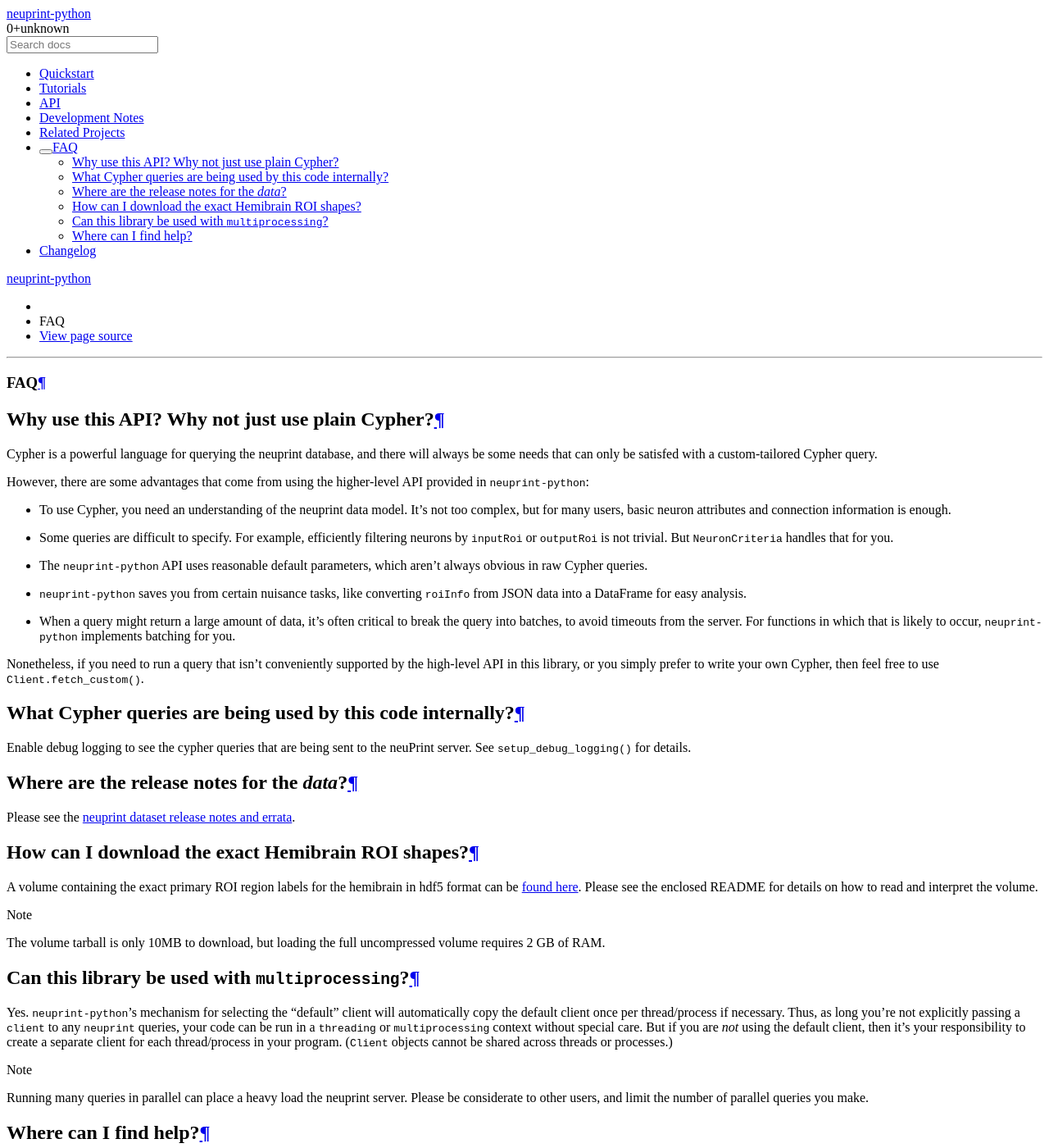
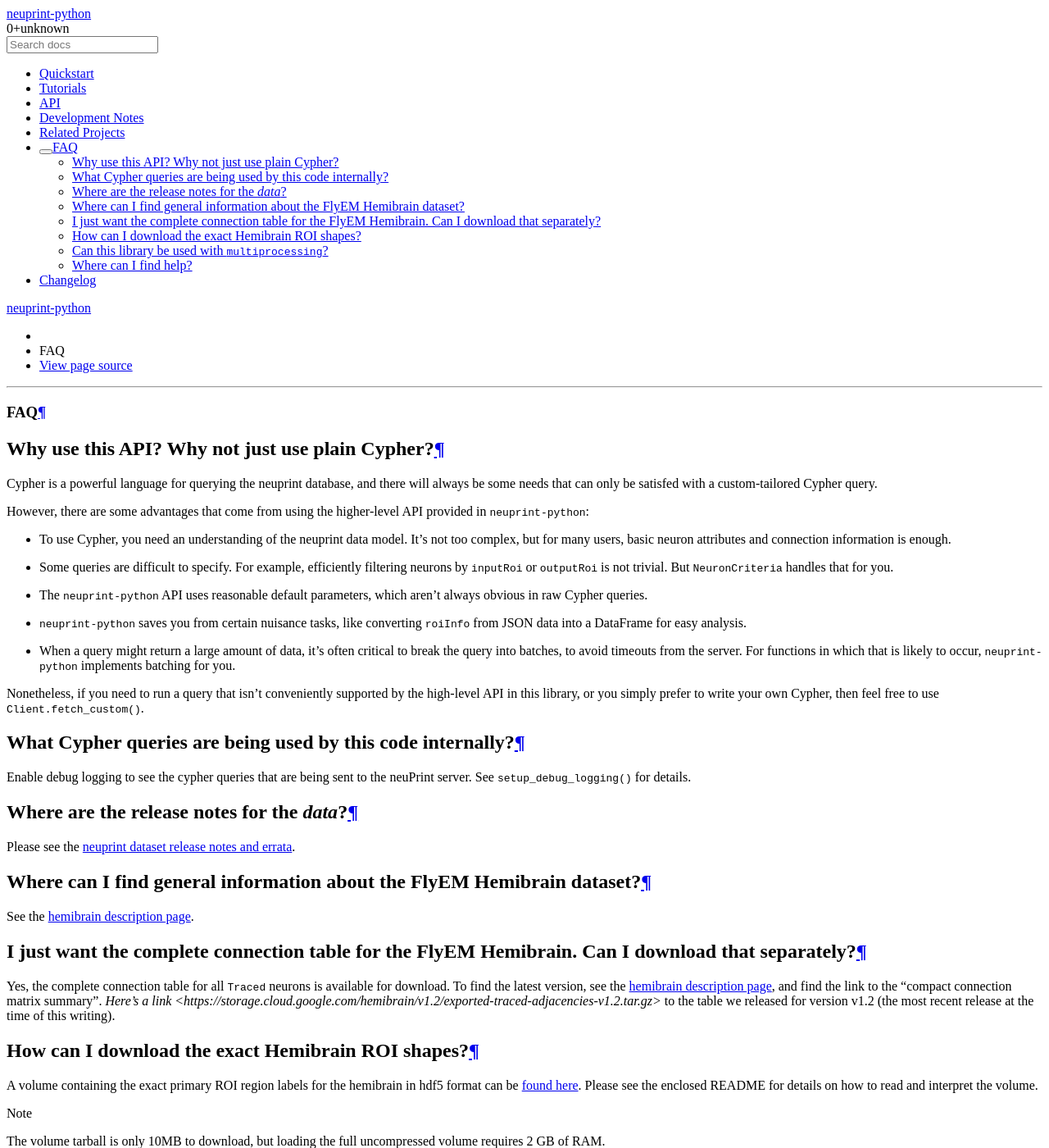
Before and after one commit to connectome-neuprint/neuprint-python, a Sphinx documentation site: the page built from docs/source/faq.rst, in a window 1280 px wide and 1400 px high. Shown: the whole window at 82% size. Built offline with Sphinx 7.4.7 and the Read the Docs theme 2.0.0, drawn with Linux system fonts in a browser that asks for light colours; pages that are not in the unit, such as notebooks, are missing from menus.

Commit message:
faq: More hemibrain info

```diff
--- a/docs/source/faq.rst
+++ b/docs/source/faq.rst
@@ -43,6 +43,22 @@ Where are the release notes for the *data*?
 -------------------------------------------
 
 Please see the `neuprint dataset release notes and errata <https://neuprint.janelia.org/releasenotes>`_.
+
+
+Where can I find general information about the FlyEM Hemibrain dataset?
+-----------------------------------------------------------------------
+
+See the `hemibrain description page <https://www.janelia.org/project-team/flyem/hemibrain>`_.
+
+
+I just want the complete connection table for the FlyEM Hemibrain. Can I download that separately?
+--------------------------------------------------------------------------------------------------
+
+Yes, the complete connection table for all ``Traced`` neurons is available for download.
+To find the latest version, see the `hemibrain description page <https://www.janelia.org/project-team/flyem/hemibrain>`_,
+and find the link to the "compact connection matrix summary".
+`Here's a link <https://storage.cloud.google.com/hemibrain/v1.2/exported-traced-adjacencies-v1.2.tar.gz>`
+to the table we released for version v1.2 (the most recent release at the time of this writing).
 
 
 How can I download the exact Hemibrain ROI shapes?
```
